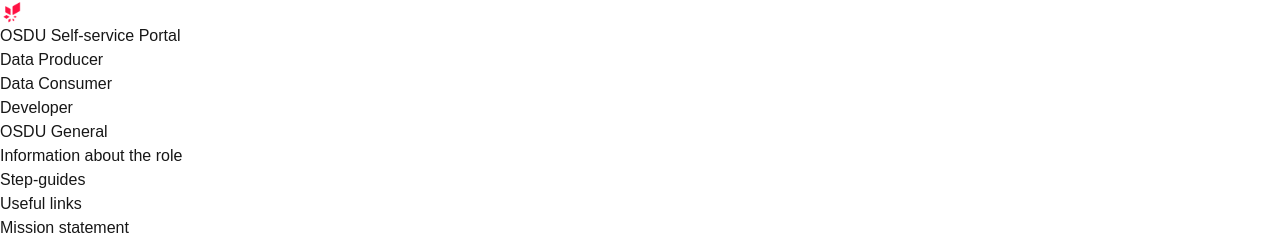
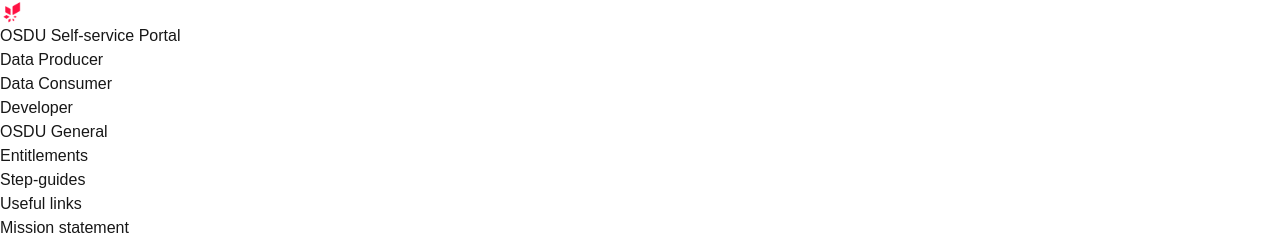
Before and after one commit to AnneMaline/SSP, a Next.js app: page / in a window 1280 px wide. Shown: the top 237 px of the page. Built offline with nearby package versions, Linux system fonts and the light colour scheme.

Commit message:
add entitlements and remove role information on the home page toptasks

```diff
--- a/src/app/page.tsx
+++ b/src/app/page.tsx
@@ -9,13 +9,13 @@
   // TopTask titles and routes
   const topTaskTitle = [
     "OSDU General",
-    "Information about the role",
+    "Entitlements",
     "Step-guides",
     "Useful links",
   ];
   const topTaskRoutes = [
     "OSDU-general",
-    "Role-information",
+    "Entitlements",
     "Step-guides",
     "Useful-links",
   ];
```
